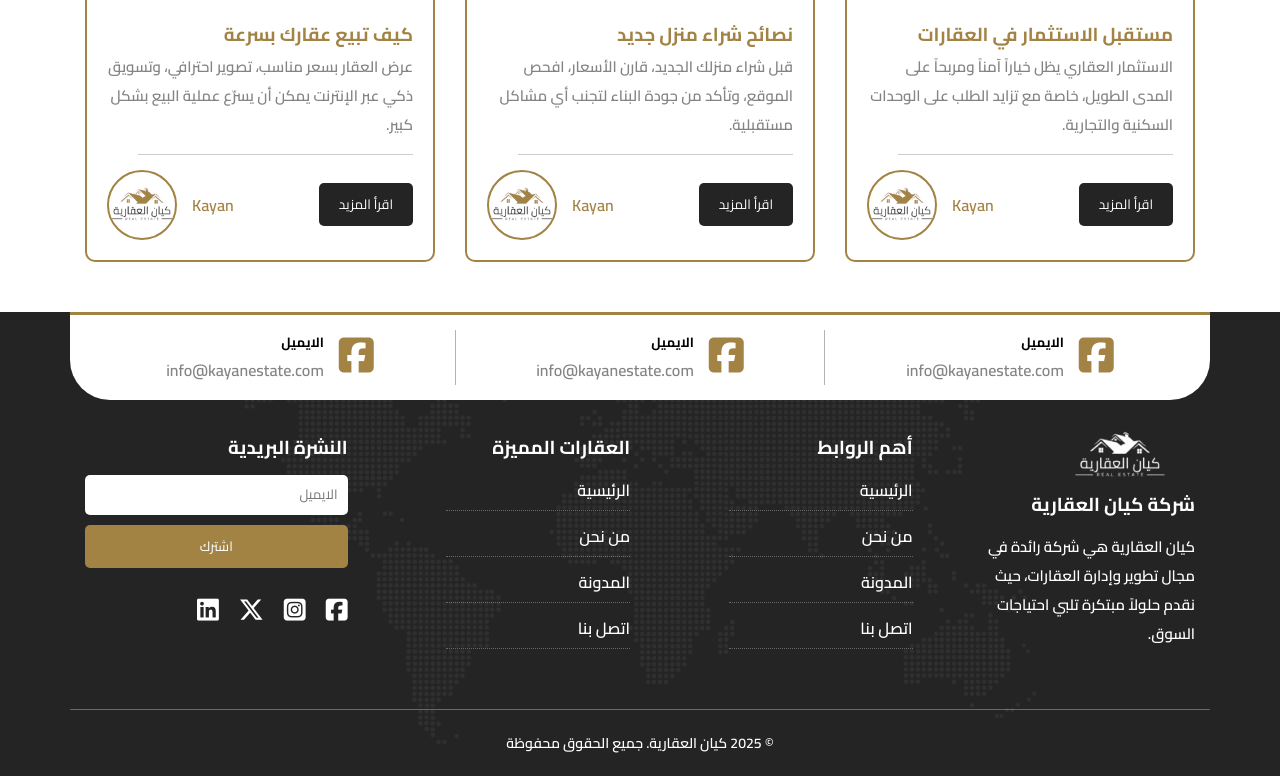
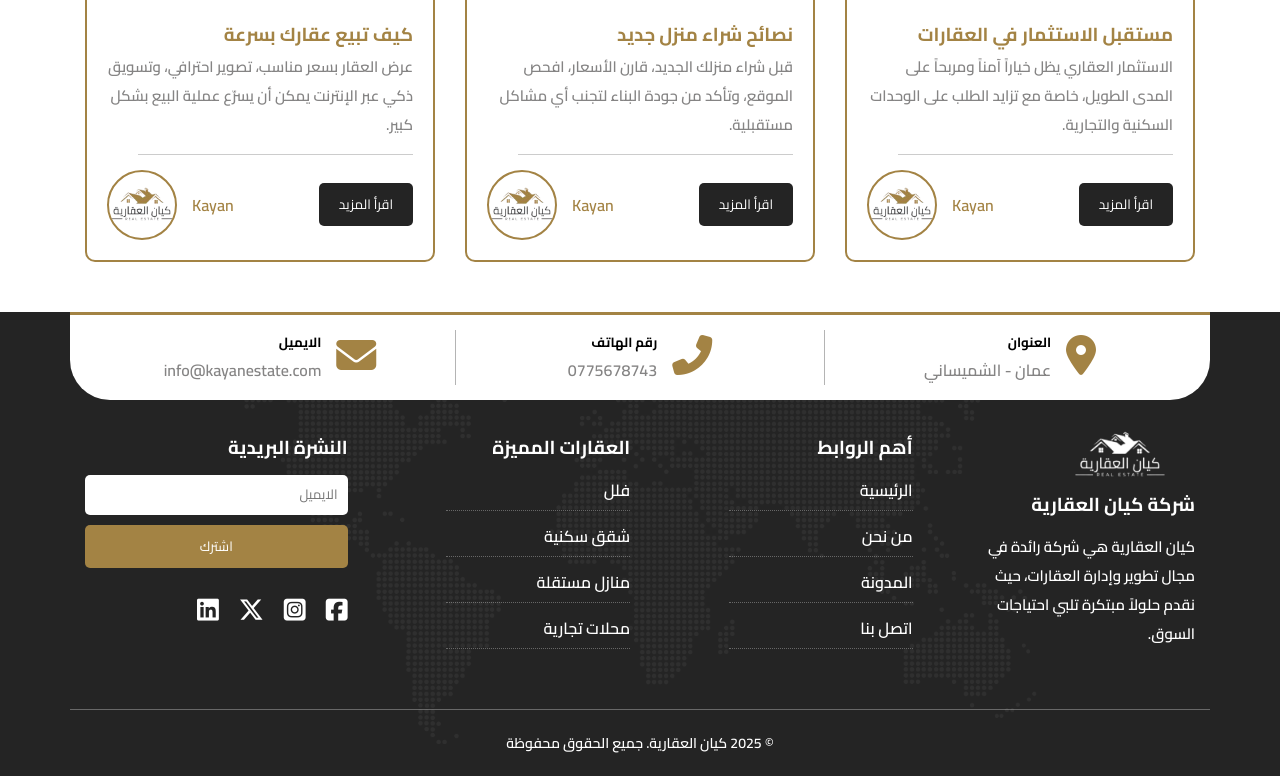
Before and after one commit to nasserwebdev/kayan-realestate-sass, a website: page index.html in a window 1280 px wide. Shown: the part 4425-5201 px from the top of the page. Drawn offline with Linux system fonts and the light colour scheme; some packages are replaced by stand-ins of ours; a script that the page names is missing.

Commit message:
15/8/2025 footer content update

```diff
--- a/index.html
+++ b/index.html
@@ -563,24 +563,24 @@
     <div class="container contact">
       <div class="inner-contact">
         <div>
-          <h5>الايميل</h5>
-          <a href="mailto:info@kayanestate.com">info@kayanestate.com</a>
+          <h5>العنوان</h5>
+          <a href="">عمان - الشميساني</a>
         </div>
-        <a href=""><i class="fa-brands fa-square-facebook"></i></a>
+        <a href=""><i class="fa-solid fa-location-dot"></i></a>
+      </div>
+      <div class="inner-contact">
+        <div>
+          <h5>رقم الهاتف</h5>
+          <a href="">0775678743</a>
+        </div>
+        <a href=""><i class="fa-solid fa-phone-flip"></i></a>
       </div>
       <div class="inner-contact">
         <div>
           <h5>الايميل</h5>
           <a href="mailto:info@kayanestate.com">info@kayanestate.com</a>
         </div>
-        <a href=""><i class="fa-brands fa-square-facebook"></i></a>
-      </div>
-      <div class="inner-contact">
-        <div>
-          <h5>الايميل</h5>
-          <a href="mailto:info@kayanestate.com">info@kayanestate.com</a>
-        </div>
-        <a href=""><i class="fa-brands fa-square-facebook"></i></a>
+        <a href=""><i class="fa-solid fa-envelope"></i></a>
       </div>
     </div>
     <div class="container inner-footer">
@@ -601,10 +601,10 @@
       <div class="footer-box">
         <h3>العقارات المميزة</h3>
         <ul>
-          <li><a href="#">الرئيسية</a></li>
-          <li><a href="#">من نحن</a></li>
-          <li><a href="#">المدونة</a></li>
-          <li><a href="#">اتصل بنا</a></li>
+          <li><a href="#">فلل</a></li>
+          <li><a href="#">شقق سكنية</a></li>
+          <li><a href="#">منازل مستقلة</a></li>
+          <li><a href="#">محلات تجارية</a></li>
         </ul>
       </div>
       <div class="footer-box">
```
Also changed, not shown: single-property.html (+15 -15 lines).
